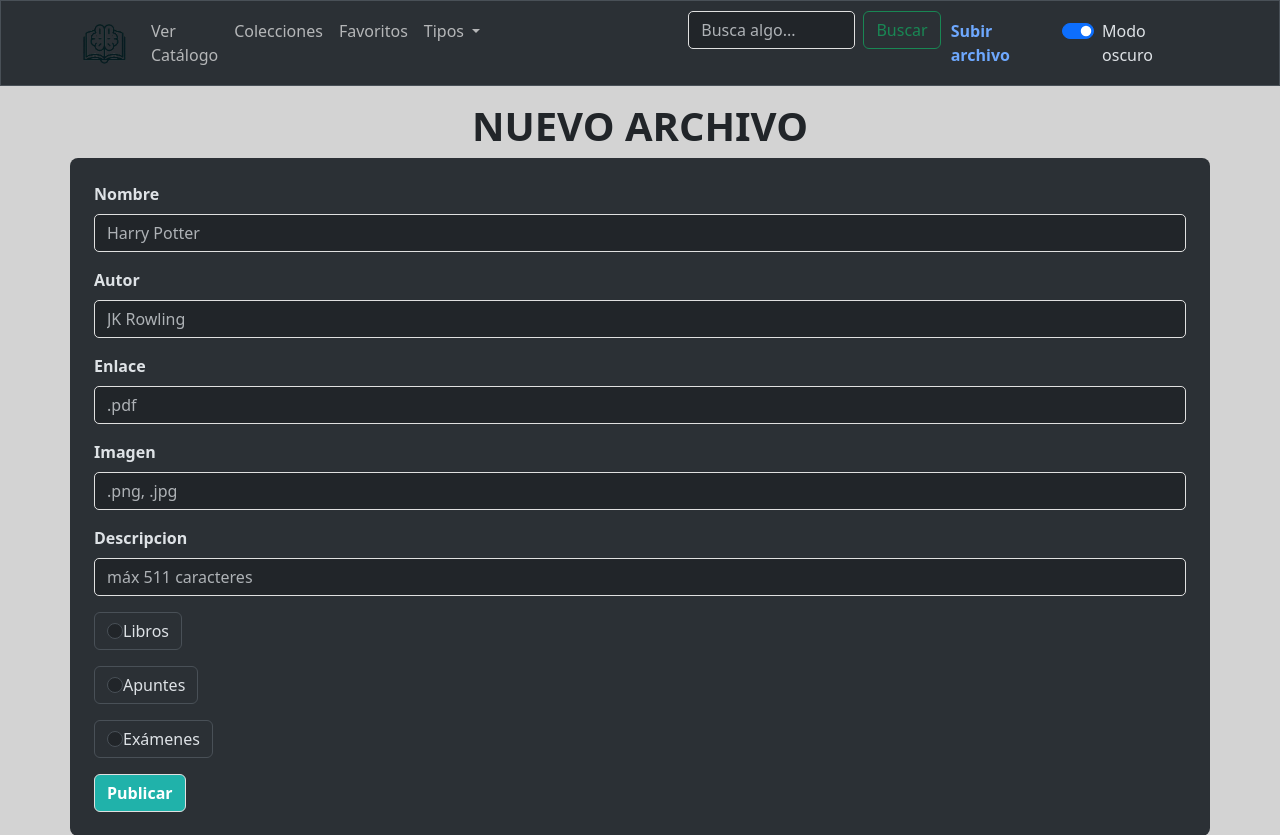
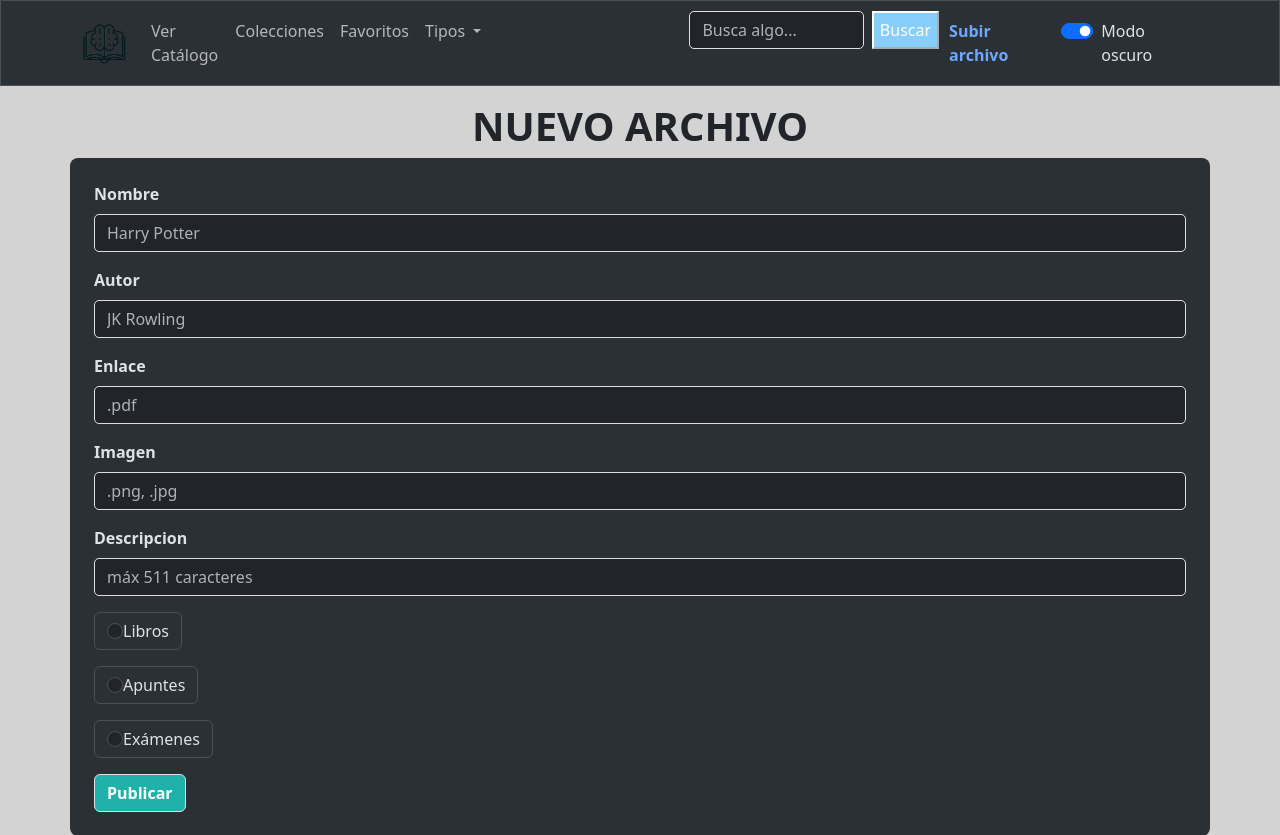
Before and after one commit to AntMendez/TP-Final---Intro, a Flask app: page /publicar in a window 1280 px wide. Shown: the top 835 px of the page. Run offline with Flask 3, Linux system fonts and the light colour scheme; some libraries are stand-ins or nearby versions.

Commit message:
Cambio estilo de botón

```diff
--- a/templates/navbar.html
+++ b/templates/navbar.html
@@ -33,10 +33,10 @@
                 <form autocomplete="off" onsubmit="buscar(event)"class="d-flex" role="search">
                     <input autocomplete="false" list="resultados" class="form-control me-2" name="busqueda" id="busqueda" type="search" placeholder="Busca algo..." aria-label="Search" onkeydown="buscar_5(event)">
                     <datalist id="resultados"></datalist>
-                    <button class="btn btn-outline-success" type="submit">Buscar</button>
+                    <button style="background-color: lightskyblue;" type="submit">Buscar</button>
                   </form>
-            </li>
-        </ul>
+                </li>
+            </ul>
         <script>
             document.addEventListener('DOMContentLoaded', (event) => {
             const htmlElement = document.documentElement;
```
